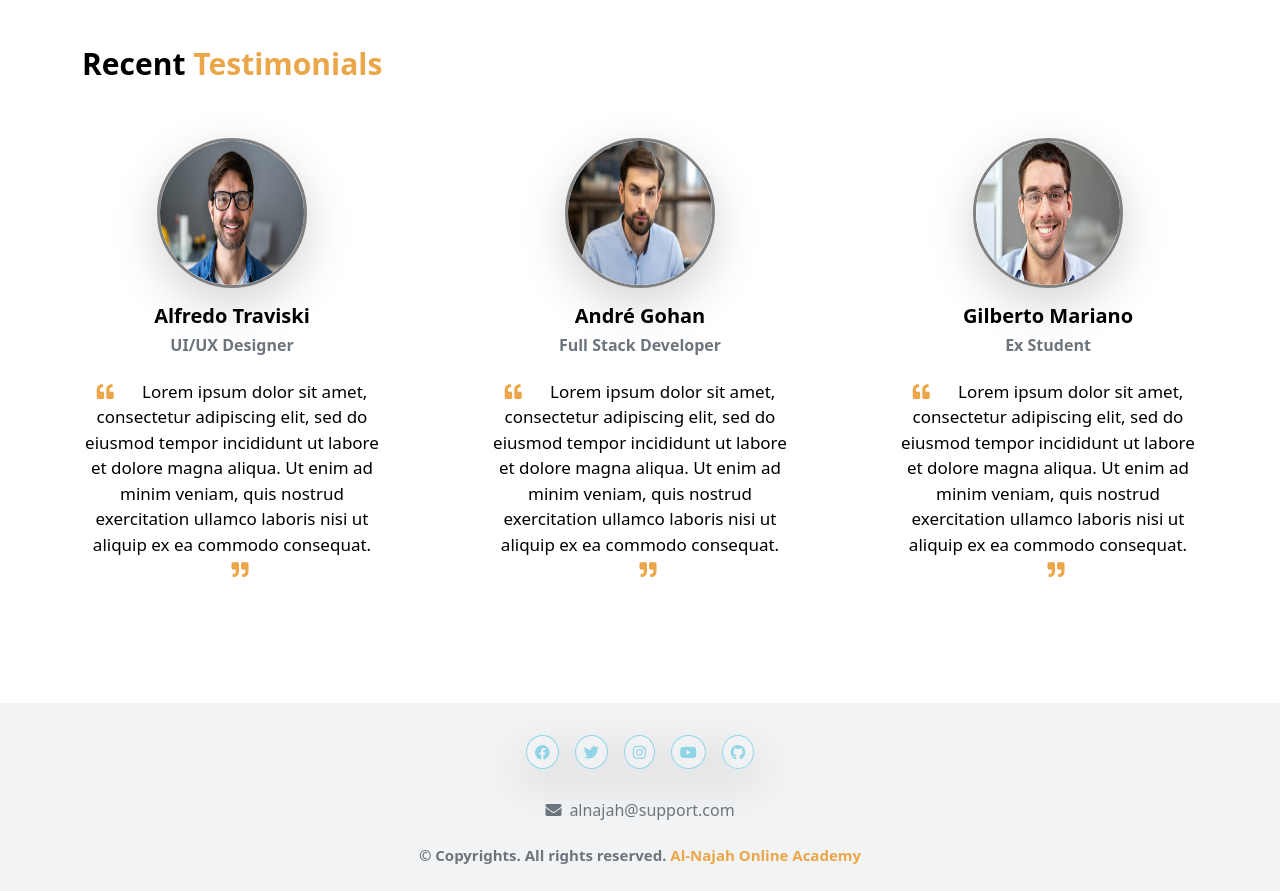
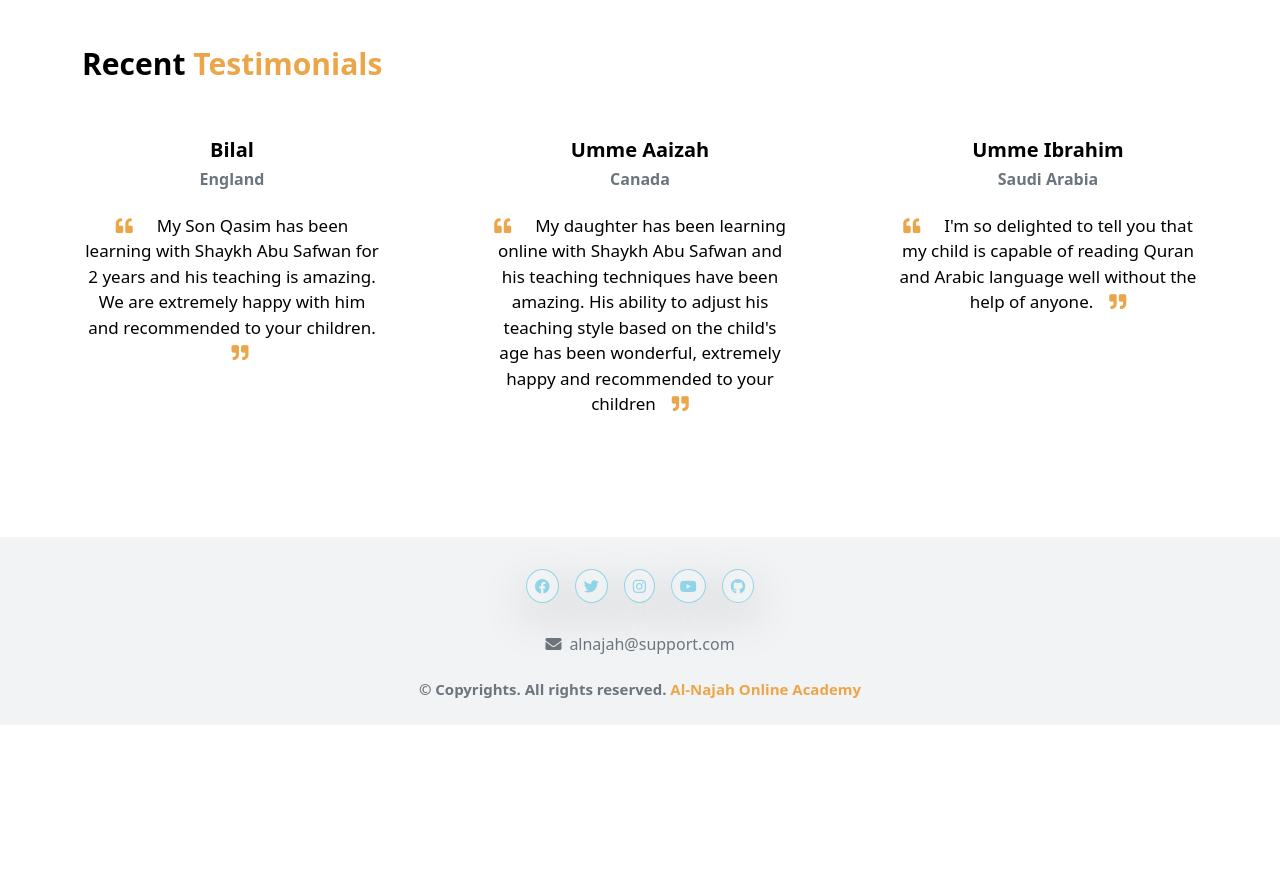
Before and after one commit to shadsheikh/AlNajah, a React (Vite) app: page / in a window 1280 px wide. Shown: the part 1440-2331 px from the top of the page. After the commit the page ends 2165 px from the top, so only its background shows below. Built offline with nearby package versions, Linux system fonts and the light colour scheme.

Commit message:
testmonial

```diff
--- a/src/components/landing/testimonials/Data.js
+++ b/src/components/landing/testimonials/Data.js
@@ -5,18 +5,21 @@ import img3 from '../../../images/tes/3.jpg';
 const tes = [
 	{
 		img: img1,
-		name: 'alfredo traviski',
-		skill: 'UI/UX Designer'
+		name: 'Bilal',
+		skill: 'England',
+		review: 'My Son Qasim has been learning with Shaykh Abu Safwan for 2 years and his teaching is amazing. We are  extremely happy with him and recommended to your children.'
 	},
 	{
 		img: img2,
-		name: 'André gohan',
-		skill: 'Full Stack Developer'
+		name: 'Umme Aaizah',
+		skill: 'Canada',
+		review: 'My daughter has been learning online with Shaykh Abu Safwan and his teaching techniques have been amazing. His ability to adjust his teaching style based on the child\'s age has been wonderful, extremely happy and recommended to your children'
 	},
 	{
 		img: img3,
-		name: 'gilberto Mariano',
-		skill: 'Ex Student'
+		name: 'Umme Ibrahim',
+		skill: 'Saudi Arabia',
+		review: 'I\'m so delighted to tell you that my child is capable of reading Quran and Arabic language well without the help of anyone.'
 	}
 ];
 
--- a/src/components/landing/testimonials/Tes.jsx
+++ b/src/components/landing/testimonials/Tes.jsx
@@ -1,37 +1,52 @@
-import './Tes.css'
-import { tes } from './Data'
+import "./Tes.css";
+import { tes } from "./Data";
 
 const Tes = () => {
-
   const display_tes = () => {
     return tes.map((item, index) => (
-			<div className={`item item${index}  me-lg-0 me-md-4 me-sm-0 mb-lg-0 mb-5`} key={Math.random()}>
-				<div className='p-profile mb-3 text-center'>
-					<img className='pic rounded-circle shadow-lg' alt='testimonials' src={item.img} />
-				</div>
-				<div className='user-info text-center mb-4'>
-					<h5 className='name text-capitalize'>{item.name}</h5>
-					<h6 className='skill text-muted mb-4'>{item.skill}</h6>
-					<p className='testimonial'>
-						<span><i className="fas fa-quote-left me-4"></i></span> Lorem ipsum dolor sit amet, consectetur adipiscing elit, sed do eiusmod tempor incididunt ut labore et dolore magna aliqua. Ut enim ad minim veniam, quis nostrud exercitation ullamco laboris nisi ut aliquip ex ea commodo consequat. <span><i className="fas fa-quote-right ms-3"></i></span>
+      <div
+        className={`item item${index}  me-lg-0 me-md-4 me-sm-0 mb-lg-0 mb-5`}
+        key={Math.random()}
+      >
+        {/* Image */}
+        {/* <div className="p-profile mb-3 text-center">
+          <img
+            className="pic rounded-circle shadow-lg"
+            alt="testimonials"
+            src={item.img}
+          />
+        </div> */}
+        <div className="user-info text-center mb-4">
+          <h5 className="name text-capitalize">{item.name}</h5>
+          <h6 className="skill text-muted mb-4">{item.skill}</h6>
+          <p className="testimonial">
+            <span>
+              <i className="fas fa-quote-left me-4"></i>
+            </span>
+            {item.review}
+            <span>
+              <i className="fas fa-quote-right ms-3"></i>
+            </span>
           </p>
         </div>
       </div>
-		))
-	}
+    ));
+  };
 
   return (
-		<div className='tes py-5 mb-5' id='testimonials'>
-			<div className='container'>
-				<div className='title py-5 text-md-start text-center'>
-					<h4 className='sub-title text-capitalize'>recent <span>testimonials</span></h4>
+    <div className="tes py-5 mb-5" id="testimonials">
+      <div className="container">
+        <div className="title py-5 text-md-start text-center">
+          <h4 className="sub-title text-capitalize">
+            recent <span>testimonials</span>
+          </h4>
         </div>
-				<div className='box d-flex justify-content-lg-between justify-content-center flex-wrap'>
+        <div className="box d-flex justify-content-lg-between justify-content-center flex-wrap">
           {display_tes()}
         </div>
       </div>
     </div>
-	)
-}
+  );
+};
 
-export default Tes
+export default Tes;
```
Lines whose indentation alone changed are shown as unchanged.
